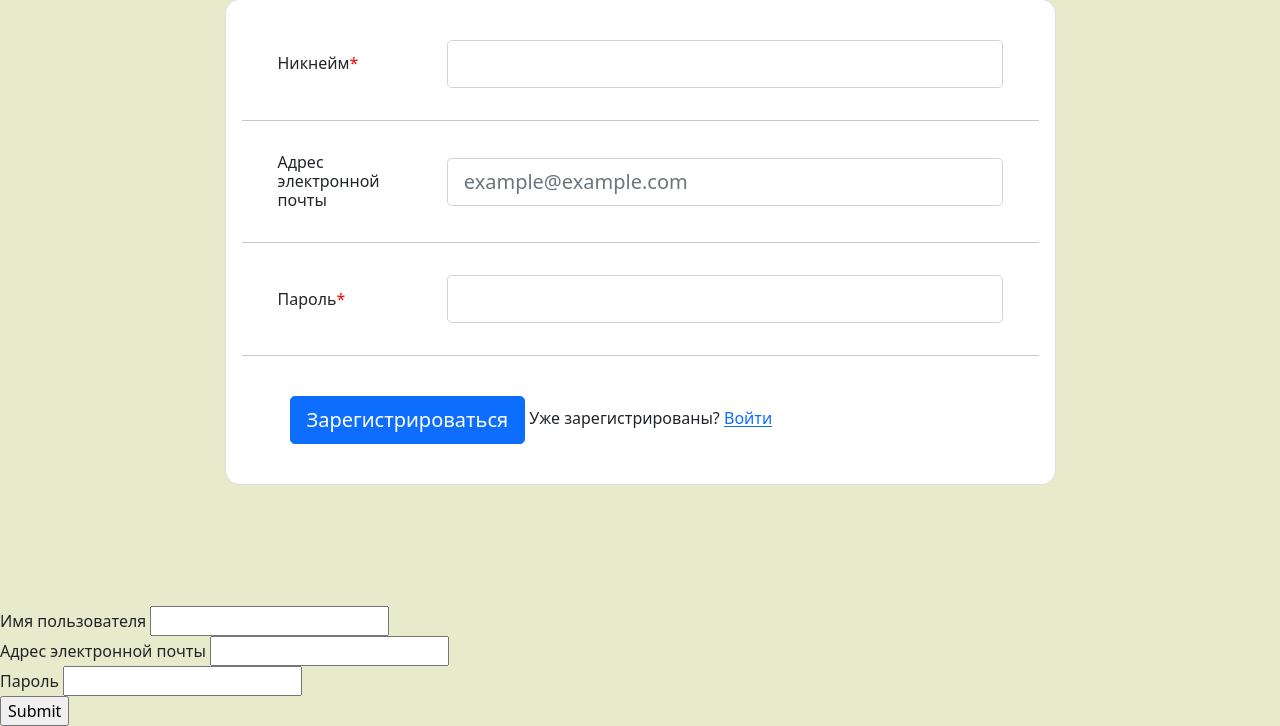
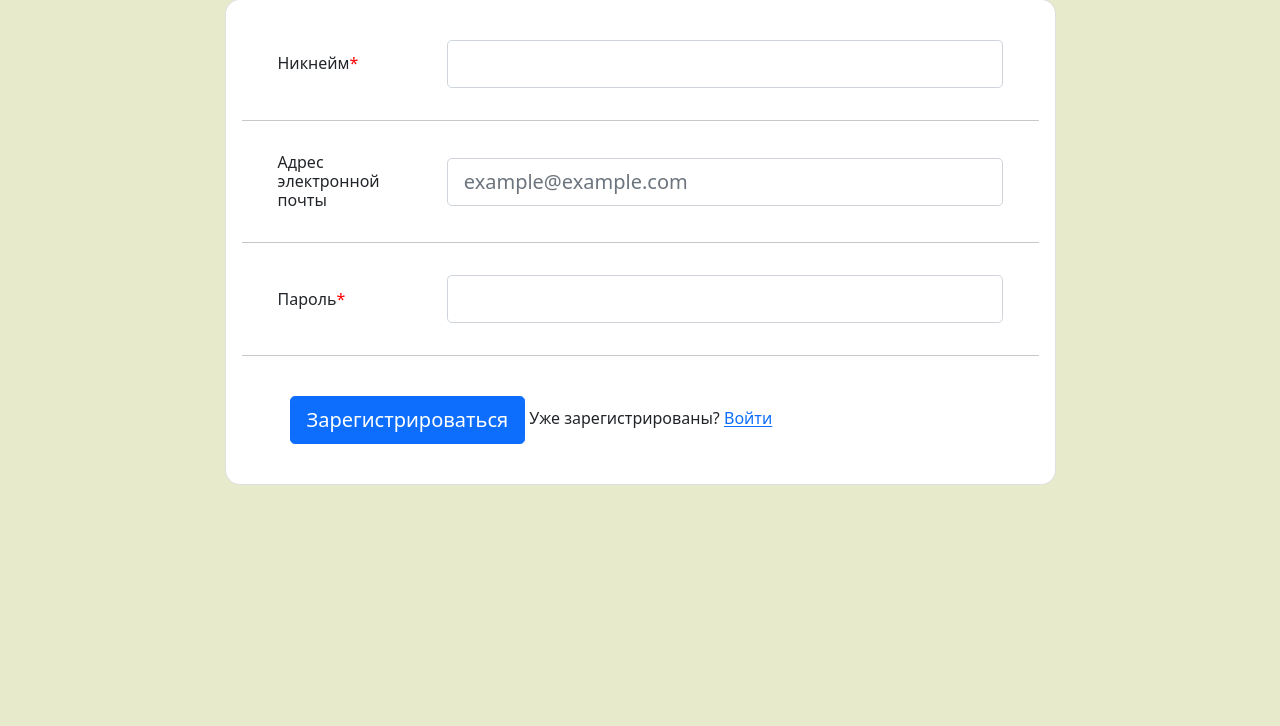
Before and after one commit to RUXRUX-git/some_blog, a Django app: page /create_user/ in a window 1280 px wide. Shown: the part 194-920 px from the top of the page. After the commit the page ends 679 px from the top, so only its background shows below. Run offline with Django 4.2, Linux system fonts and the light colour scheme; some libraries are stand-ins or nearby versions.

Commit message:
Fix create user form

```diff
--- a/programmerSandbox/settings.py
+++ b/programmerSandbox/settings.py
@@ -26,7 +26,7 @@ SECRET_KEY = 'django-insecure-%%-49618!t)0z%03aix#d%esn+#g$p2lo=*rl-d(t@hp7x$6l0
 # SECURITY WARNING: don't run with debug turned on in production!
 DEBUG = True
 
-ALLOWED_HOSTS = ['127.0.0.1', '.pythonanywhere.com']
+ALLOWED_HOSTS = []
 
 # Application definition
 
--- a/sandbox/templates/sandbox/create_user.html
+++ b/sandbox/templates/sandbox/create_user.html
@@ -29,7 +29,8 @@
                                     <h6 class="mb-0 required">Никнейм</h6>
                                 </div>
                                 <div class="col-md-9 pe-5">
-                                    <input type="text" required class="form-control form-control-lg"/>
+                                    <input type="text" name="username" required id="username_field"
+                                           class="form-control form-control-lg">
                                 </div>
                             </div>
 
@@ -40,8 +41,8 @@
                                     <h6 class="mb-0">Адрес электронной почты</h6>
                                 </div>
                                 <div class="col-md-9 pe-5">
-                                    <input type="email" class="form-control form-control-lg"
-                                           placeholder="example@example.com"/>
+                                    <input type="email" name="email" id="email_field"
+                                           class="form-control form-control-lg" placeholder="example@example.com">
                                 </div>
                             </div>
 
@@ -52,7 +53,8 @@
                                     <h6 class="mb-0 required">Пароль</h6>
                                 </div>
                                 <div class="col-md-9 pe-5">
-                                    <input type="password" required class="form-control form-control-lg"/>
+                                    <input type="password" name="password" required id="password_field"
+                                           class="form-control form-control-lg">
                                 </div>
                             </div>
 
@@ -68,20 +70,20 @@
             </div>
         </div>
     </form>
-    <form method="post">
-        {% csrf_token %}
-        <div class="form-item">
-            <label for="username_field">Имя пользователя</label>
-            <input type="text" name="username" required id="username_field">
-        </div>
-        <div class="form-item">
-            <label for="email_field">Адрес электронной почты</label>
-            <input type="text" name="email" id="email_field">
-        </div>
-        <div class="form-item">
-            <label for="password_field">Пароль</label>
-            <input type="password" name="password" required id="password_field">
-        </div>
-        <input type="submit">
-    </form>
+{#    <form method="post">#}
+{#        {% csrf_token %}#}
+{#        <div class="form-item">#}
+{#            <label for="username_field">Имя пользователя</label>#}
+{#            <input type="text" name="username" required id="username_field">#}
+{#        </div>#}
+{#        <div class="form-item">#}
+{#            <label for="email_field">Адрес электронной почты</label>#}
+{#            <input type="text" name="email" id="email_field">#}
+{#        </div>#}
+{#        <div class="form-item">#}
+{#            <label for="password_field">Пароль</label>#}
+{#            <input type="password" name="password" required id="password_field">#}
+{#        </div>#}
+{#        <input type="submit">#}
+{#    </form>#}
 {% endblock %}
```
